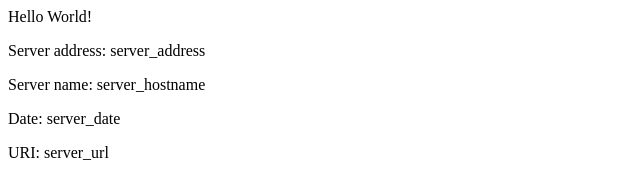
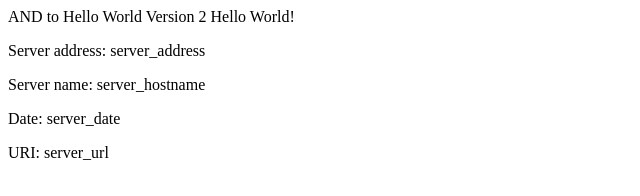
Before and after one commit to shyawang/eks-example, a plain HTML site: page src/index.html in a window 1280 px wide. Shown: the whole page, without its empty margins (0-640 px from the left). Drawn offline with Linux system fonts and the light colour scheme.

Commit message:
v2 Updating home page

```diff
--- a/src/index.html
+++ b/src/index.html
@@ -1,7 +1,7 @@
 <head>
 <title>Hello World</title>
 </head>
-<div class="info">
+<dhange the <title> AND <h> to Hello World Version 2
 <h>Hello World!</h>
 <p><span>Server&nbsp;address:</span> <span>server_address</span></p>
 <p><span>Server&nbsp;name:</span> <span>server_hostname</span></p>
```
